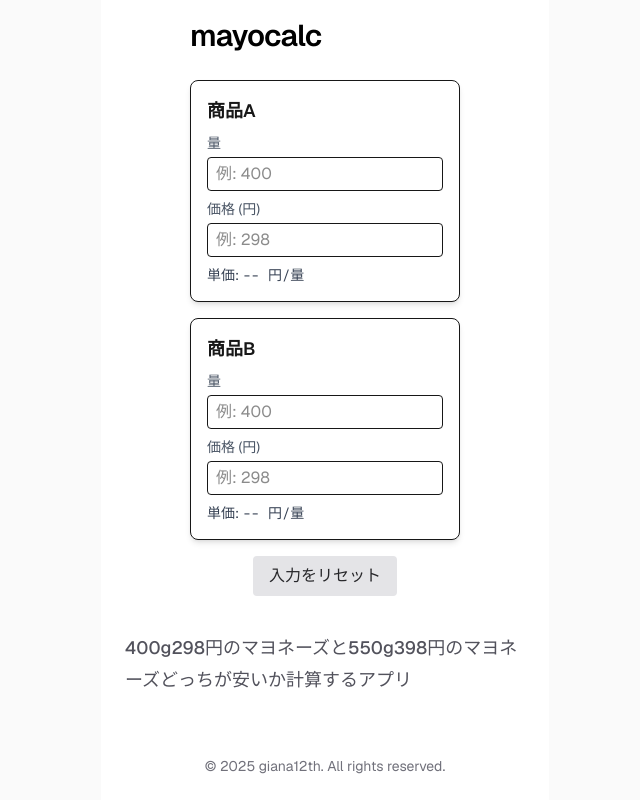
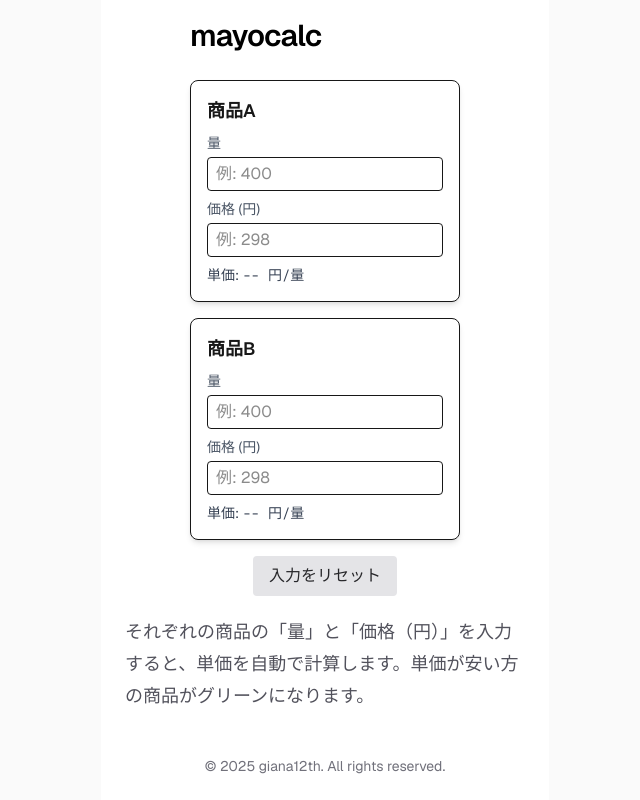
Before and after one commit to giana12th/mayocalc, a Next.js app: page / in a window 1280 px wide. Shown: the whole page, without its empty margins (315-955 px from the left). Built offline with nearby package versions, Linux system fonts and the light colour scheme.

Commit message:
使い方の説明を追加

```diff
--- a/app/page.tsx
+++ b/app/page.tsx
@@ -90,8 +90,7 @@ export default function Home() {
         </div>
         <div className="flex flex-col gap-4 text-base font-medium sm:flex-row">
           <p className="max-w-md text-lg leading-8 text-zinc-600 dark:text-zinc-400">
-            400g298円のマヨネーズと550g398円のマヨネーズどっちが安いか計算するアプリ
-
+            それぞれの商品の「量」と「価格（円）」を入力すると、単価を自動で計算します。単価が安い方の商品がグリーンになります。
           </p>
         </div>
         <footer className="text-center text-sm text-zinc-500 py-6">
```
